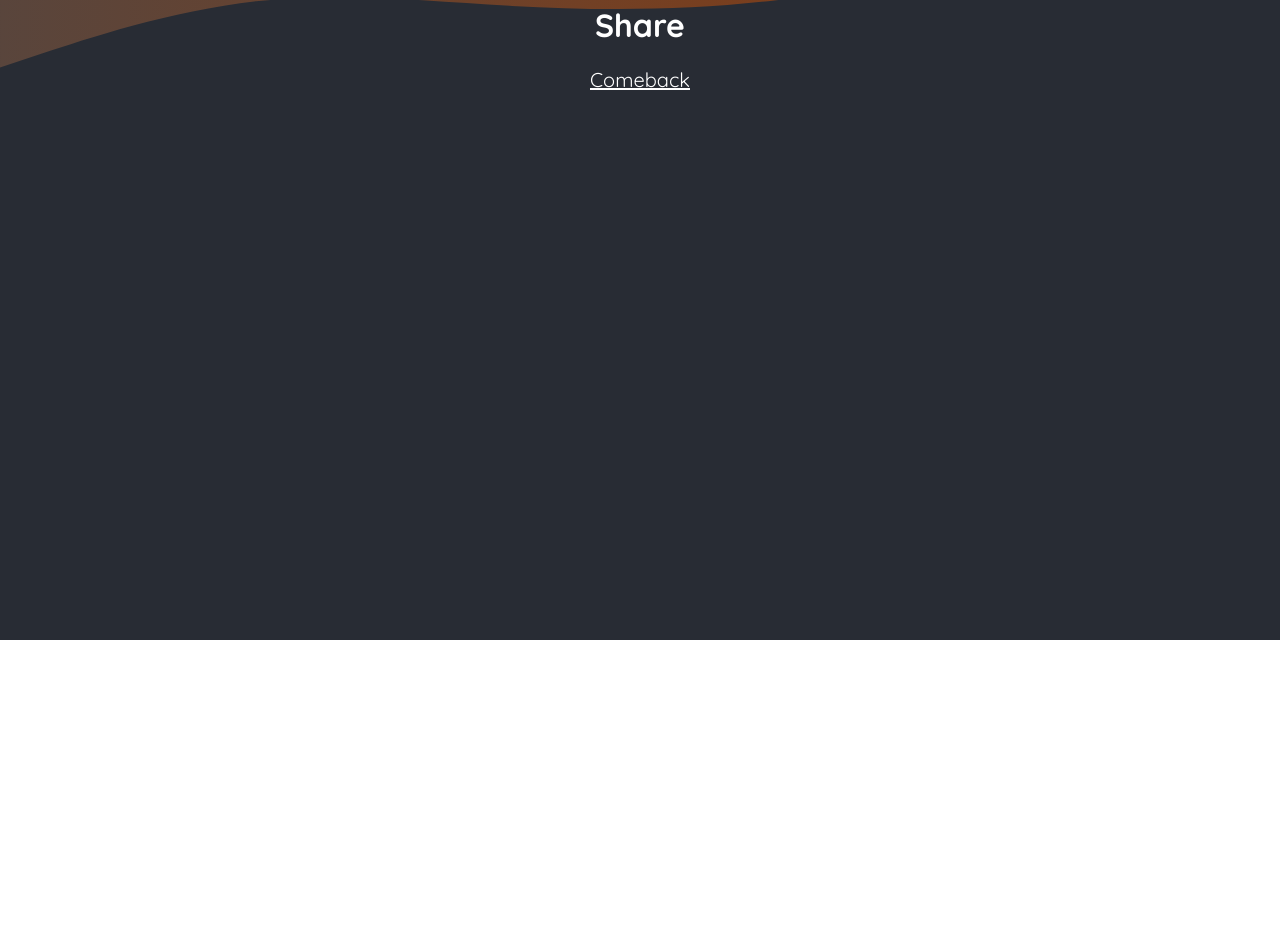
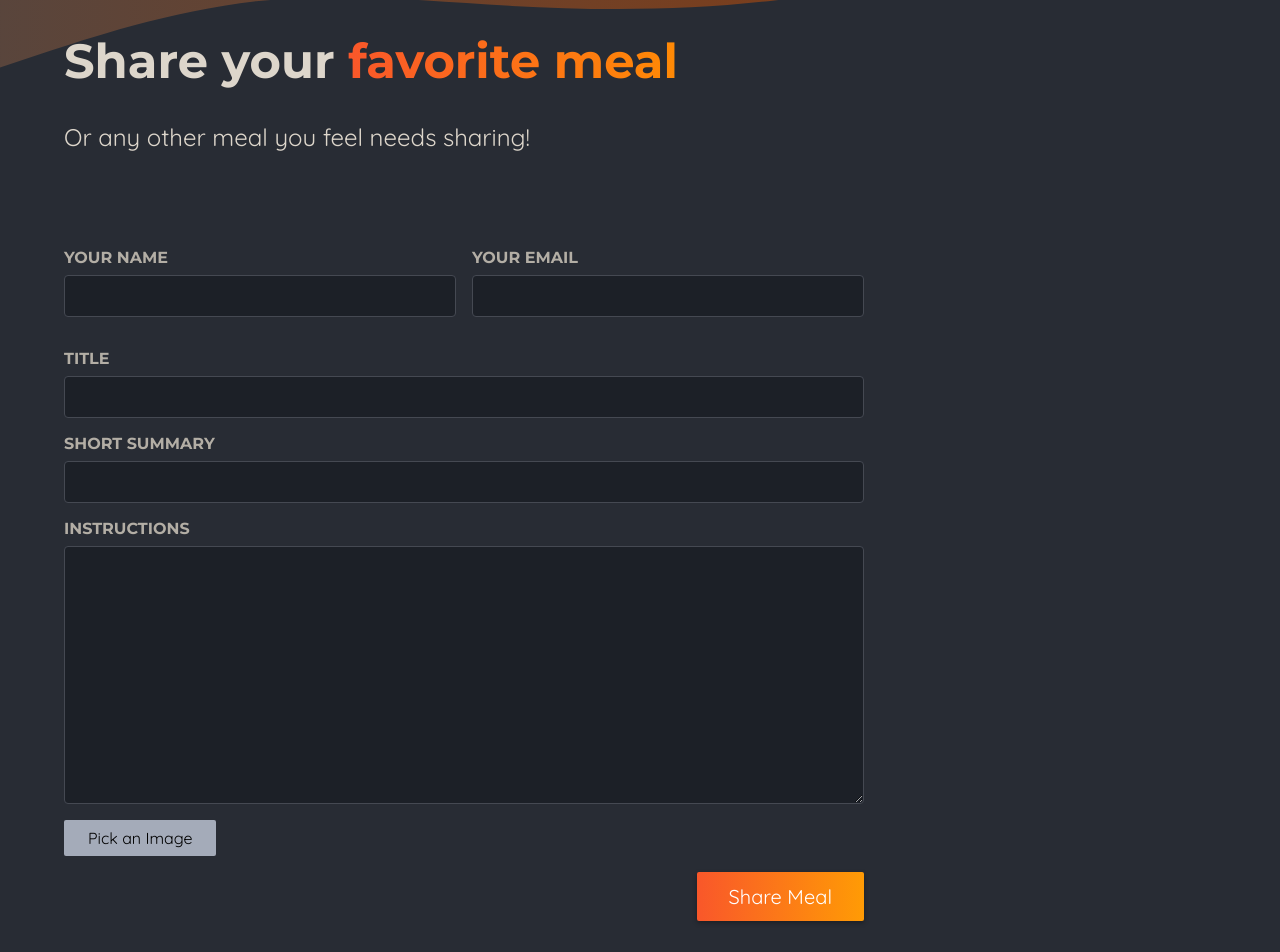
Before and after one commit to yusufabic/foodies-project, a Next.js app: page /meals/share in a window 1280 px wide. Shown: the part 160-1112 px from the top of the page. Before the commit the page ends 800 px from the top, so only its background shows below. Built offline with nearby package versions, Linux system fonts and the light colour scheme.

Commit message:
meals detail page created

```diff
--- /dev/null
+++ b/app/meals/[mealSlug]/page.module.css
@@ -0,0 +1,127 @@
+.header {
+    display: flex;
+    padding: 2rem 1rem;
+    gap: 3rem;
+    margin: auto;
+    max-width: 80rem;
+  }
+
+  .image {
+    position: relative;
+    width: 30rem;
+    height: 20rem;
+  }
+
+  .header img {
+    object-fit: cover;
+    border-radius: 8px;
+    box-shadow: 0 0 0.5rem rgba(0, 0, 0, 0.5);
+    animation: fade-slide-in-from-left 1s ease-out forwards;
+  }
+
+  .headerText {
+    padding: 0.5rem 1rem 0 1rem;
+    color: #ddd6cb;
+    max-width: 40rem;
+    animation: fade-slide-in-from-right 1s ease-out forwards;
+  }
+
+  .headerText h1 {
+    margin: 0;
+    font-size: 3.5rem;
+    text-transform: uppercase;
+    font-family: 'Montserrat', sans-serif;
+    text-shadow: 0 0 0.5rem rgba(0, 0, 0, 0.5);
+  }
+
+  .creator {
+    font-size: 1.5rem;
+    color: #cfa69b;
+    font-style: italic;
+  }
+
+  .creator a {
+    background: linear-gradient(90deg, #f9572a, #ff8a05);
+    background-clip: text;
+    -webkit-background-clip: text;
+    -webkit-text-fill-color: transparent;
+  }
+
+  .creator a:hover,
+  .creator a:active {
+    background: linear-gradient(90deg, #f9572a, #ff8a05);
+    background-clip: text;
+    -webkit-background-clip: text;
+    -webkit-text-fill-color: transparent;
+    text-shadow: 0 0 18px rgba(248, 190, 42, 0.8);
+  }
+
+  .summary {
+    font-size: 1.5rem;
+  }
+
+  .instructions {
+    font-size: 1.25rem;
+    line-height: 1.5;
+    background-color: #6e6464;
+    color: #13120f;
+    border-radius: 8px;
+    box-shadow: 0 0 0.5rem rgba(0, 0, 0, 0.5);
+    padding: 2rem;
+    max-width: 60rem;
+    margin: 2rem auto;
+    animation: fade-slide-in-from-bottom 1s ease-out forwards;
+  }
+
+  .loading {
+    font-size: 3rem;
+    text-align: center;
+    color: #ddd6cb;
+    font-weight: bold;
+    animation: flash 1s ease-in-out infinite alternate;
+  }
+
+  @keyframes fade-slide-in-from-left {
+    0% {
+      opacity: 0;
+      transform: translateX(-1rem);
+    }
+    100% {
+      opacity: 1;
+      transform: translateX(0);
+    }
+  }
+
+  @keyframes fade-slide-in-from-right {
+    0% {
+      opacity: 0;
+      transform: translateX(1rem);
+    }
+    100% {
+      opacity: 1;
+      transform: translateX(0);
+    }
+  }
+
+  @keyframes fade-slide-in-from-bottom {
+    0% {
+      opacity: 0;
+      transform: translateY(1rem);
+    }
+    100% {
+      opacity: 1;
+      transform: translateY(0);
+    }
+  }
+
+  @keyframes flash {
+    0% {
+      opacity: 0;
+    }
+    50% {
+      opacity: 1;
+    }
+    100% {
+      opacity: 0;
+    }
+  }
--- a/app/meals/share/page.js
+++ b/app/meals/share/page.js
@@ -1,17 +1,50 @@
-import Link from "next/link";
+import ImagePicker from "@/components/meals/image-picker";
+import classes from "./page.module.css";
 
-export default function Share() {
+export default function ShareMealPage() {
   return (
-    <main>
-      <h1 style={{ color: "white", textAlign: "center" }}>Share</h1>
-      <p style={{ textAlign: "center" }}>
-        <Link
-          href="/meals"
-          style={{ color: "white", textAlign: "center", fontSize: "20px" }}
-        >
-          Comeback
-        </Link>
-      </p>
-    </main>
+    <>
+      <header className={classes.header}>
+        <h1>
+          Share your <span className={classes.highlight}>favorite meal</span>
+        </h1>
+        <p>Or any other meal you feel needs sharing!</p>
+      </header>
+      <main className={classes.main}>
+        <form className={classes.form}>
+          <div className={classes.row}>
+            <p>
+              <label htmlFor="name">Your name</label>
+              <input type="text" id="name" name="name" required />
+            </p>
+            <p>
+              <label htmlFor="email">Your email</label>
+              <input type="email" id="email" name="email" required />
+            </p>
+          </div>
+          <p>
+            <label htmlFor="title">Title</label>
+            <input type="text" id="title" name="title" required />
+          </p>
+          <p>
+            <label htmlFor="summary">Short Summary</label>
+            <input type="text" id="summary" name="summary" required />
+          </p>
+          <p>
+            <label htmlFor="instructions">Instructions</label>
+            <textarea
+              id="instructions"
+              name="instructions"
+              rows="10"
+              required
+            ></textarea>
+          </p>
+          <ImagePicker />
+          <p className={classes.actions}>
+            <button type="submit">Share Meal</button>
+          </p>
+        </form>
+      </main>
+    </>
   );
 }
--- /dev/null
+++ b/app/meals/share/page.module.css
@@ -0,0 +1,98 @@
+.header {
+    gap: 3rem;
+    margin: 3rem auto 5rem auto;
+    width: 90%;
+    max-width: 75rem;
+    color: #ddd6cb;
+    font-size: 1.5rem;
+  }
+
+  .header h1 {
+    font-family: 'Montserrat', sans-serif;
+  }
+
+  .highlight {
+    background: linear-gradient(90deg, #f9572a, #ff8a05);
+    background-clip: text;
+    -webkit-background-clip: text;
+    -webkit-text-fill-color: transparent;
+  }
+
+  .main {
+    width: 90%;
+    max-width: 75rem;
+    margin: 3rem auto;
+    color: white;
+  }
+
+  .form {
+    max-width: 50rem;
+  }
+
+  .form label {
+    display: block;
+    margin-bottom: 0.5rem;
+    font-size: 1rem;
+    font-family: 'Montserrat', sans-serif;
+    text-transform: uppercase;
+    color: #b3aea5;
+    font-weight: bold;
+  }
+
+  .form input,
+  .form textarea {
+    display: block;
+    width: 100%;
+    padding: 0.5rem 1rem;
+    border-radius: 4px;
+    border: 1px solid #454952;
+    background: #1c2027;
+    font-size: 1.25rem;
+    font-family: 'Montserrat', sans-serif;
+    color: #ddd6cb;
+  }
+
+  .form input:focus,
+  .form textarea:focus {
+    outline-color: #f99f2a;
+    background-color: #1f252d;
+  }
+
+  .row {
+    display: flex;
+    gap: 1rem;
+  }
+
+  .row p {
+    width: 100%;
+  }
+
+  .actions {
+    text-align: right;
+  }
+
+  .actions button {
+    border: 0;
+    padding: 0.75rem 2rem;
+    background: linear-gradient(90deg, #f9572a, #ff9b05);
+    border: none;
+    color: #ffffff;
+    border-radius: 2px;
+    cursor: pointer;
+    font: inherit;
+    font-size: 1.25rem;
+    box-shadow: 0 2px 5px rgba(0, 0, 0, 0.3);
+  }
+
+  .actions button:hover,
+  .actions button:focus {
+    background: linear-gradient(90deg, #fd4715, #f9b241);
+  }
+
+  .actions button:disabled,
+  .actions button:hover:disabled,
+  .actions button:focus:disabled {
+    background: #ccc;
+    color: #979797;
+    cursor: not-allowed;
+  }
--- /dev/null
+++ b/components/meals/image-picker.js
@@ -0,0 +1,31 @@
+"use client";
+import { useRef } from "react";
+import classes from "./image-picker.module.css";
+export default function ImagePicker({ label, name }) {
+  const imageInputRef = useRef();
+  function handlePickClick() {
+    imageInputRef.current.click();
+  }
+  return (
+    <div className={classes.picker}>
+      <label htmlFor={name}>{label}</label>
+      <div className={classes.controls}>
+        <input
+          type="file"
+          id={name}
+          accept="image/png,image/jpeg"
+          name={name}
+          className={classes.input}
+          ref={imageInputRef}
+        ></input>
+        <button
+          className={classes.button}
+          type="button"
+          onClick={handlePickClick}
+        >
+          Pick an Image
+        </button>
+      </div>
+    </div>
+  );
+}
--- /dev/null
+++ b/components/meals/image-picker.module.css
@@ -0,0 +1,45 @@
+.controls {
+    display: flex;
+    align-items: flex-start;
+    gap: 1.5rem;
+    margin-bottom: 1rem;
+  }
+
+  .picker .input {
+    display: none;
+  }
+
+  .picker .button {
+    border: 0;
+    padding: 0.5rem 1.5rem;
+    background: #a4abb9;
+    border-radius: 2px;
+    cursor: pointer;
+    font: inherit;
+  }
+
+  .picker .button:hover,
+  .picker .button:focus {
+    background: #b3b9c6;
+  }
+
+  .preview {
+    width: 10rem;
+    height: 10rem;
+    border: 2px solid #a4abb9;
+    display: flex;
+    justify-content: center;
+    align-items: center;
+    text-align: center;
+    color: #a4abb9;
+    position: relative;
+  }
+
+  .preview p {
+    margin: 0;
+    padding: 1rem;
+  }
+
+  .preview img {
+    object-fit: cover;
+  }
--- a/lib/meal.js
+++ b/lib/meal.js
@@ -5,3 +5,7 @@
   await new Promise((resolve) => setTimeout(resolve, 2000));
   return db.prepare("SELECT * FROM meals").all();
 }
+
+export function GetMeal(slug) {
+  return db.prepare("SELECT * FROM meals WHERE slug=?").get(slug);
+}
```
Also changed, not shown: app/meals/[mealSlug]/page.js (added, +36 -0 lines), app/meals/[slug]/page.js (deleted, +0 -8 lines), app/meals/not-found.js (added, +8 -0 lines).
